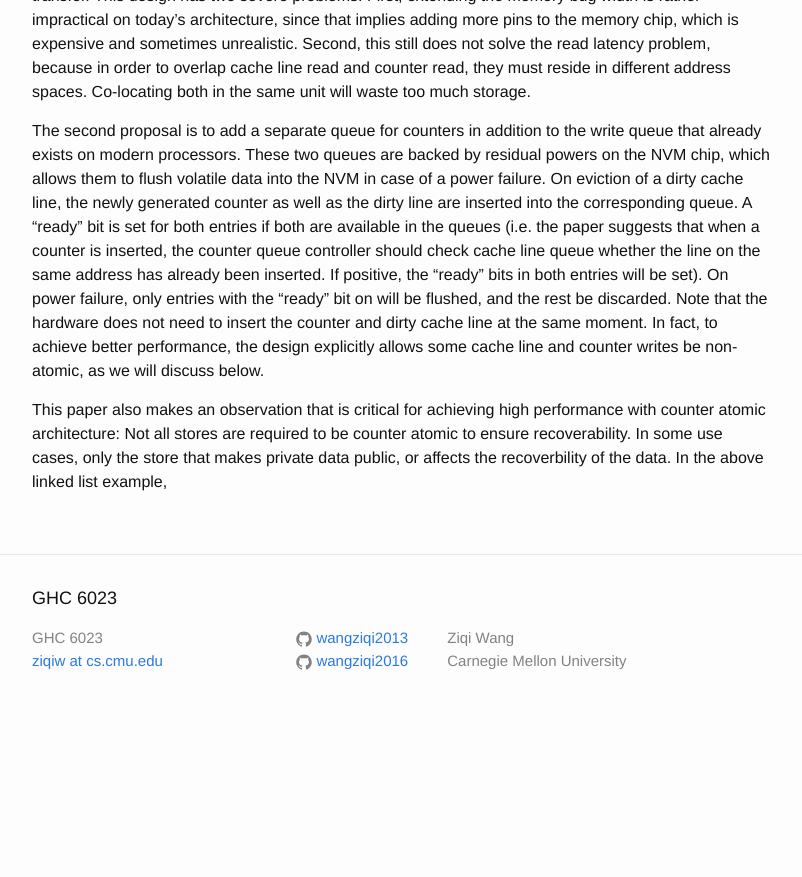
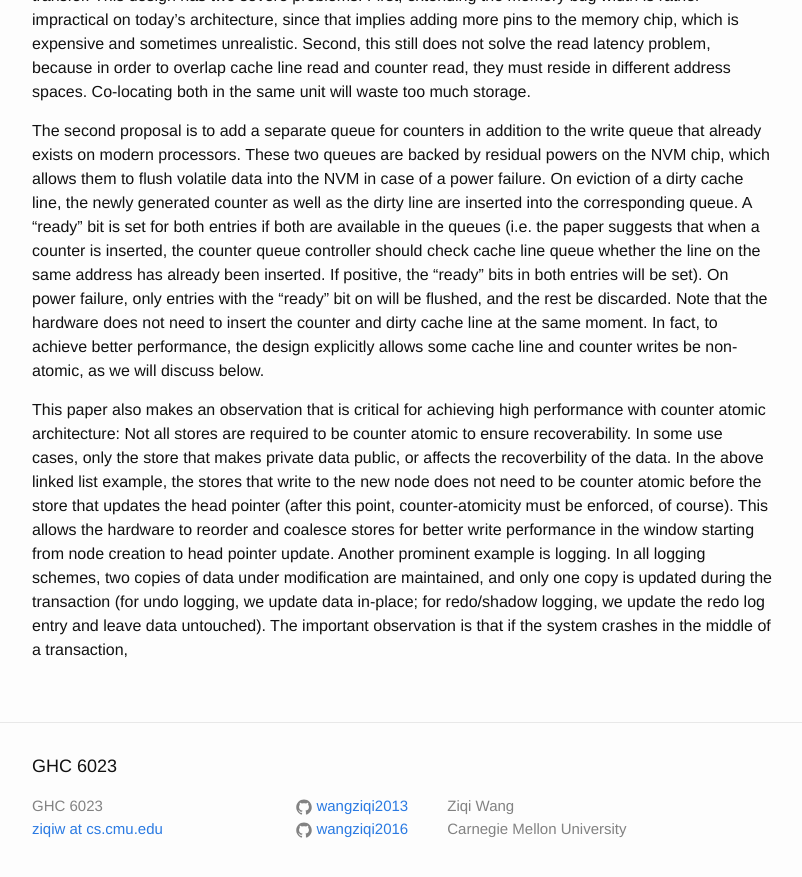
Before and after one commit to wangziqi2013/wangziqi2013.github.io, a Jekyll site: the page built from _posts/2019-08-02-crash-consistency-in-encrypted.markdown, in a window 1280 px wide and 900 px high, scrolled down 1258 px. Shown: the top 877 px of the window, without its empty margins (238-1040 px from the left). Built offline with Jekyll 4.4.1, drawn with Linux system fonts in a browser that asks for light colours; before the commit the page ends 1990 px from its top, so only the background shows below that.

Commit message:
Working on exampkles

```diff
--- a/_posts/2019-08-02-crash-consistency-in-encrypted.markdown
+++ b/_posts/2019-08-02-crash-consistency-in-encrypted.markdown
@@ -58,4 +58,10 @@ design explicitly allows some cache line and counter writes be non-atomic, as we
 
 This paper also makes an observation that is critical for achieving high performance with counter atomic architecture:
 Not all stores are required to be counter atomic to ensure recoverability. In some use cases, only the store that makes
-private data public, or affects the recoverbility of the data. In the above linked list example,
+private data public, or affects the recoverbility of the data. In the above linked list example, the stores that
+write to the new node does not need to be counter atomic before the store that updates the head pointer (after this point,
+counter-atomicity must be enforced, of course). This allows the hardware to reorder and coalesce stores for better write
+performance in the window starting from node creation to head pointer update. Another prominent example is logging.
+In all logging schemes, two copies of data under modification are maintained, and only one copy is updated during the
+transaction (for undo logging, we update data in-place; for redo/shadow logging, we update the redo log entry and leave
+data untouched). The important observation is that if the system crashes in the middle of a transaction,
```
